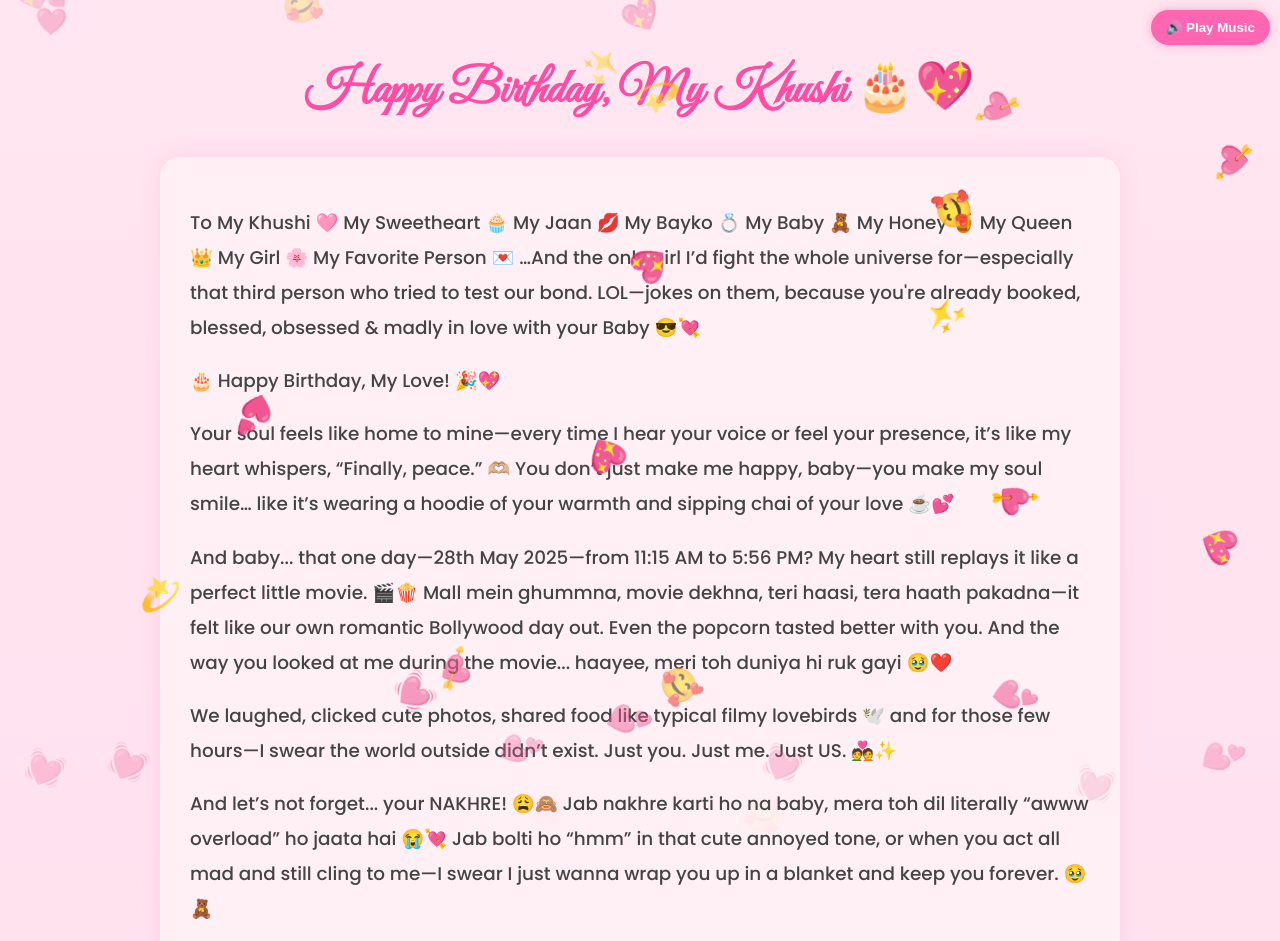
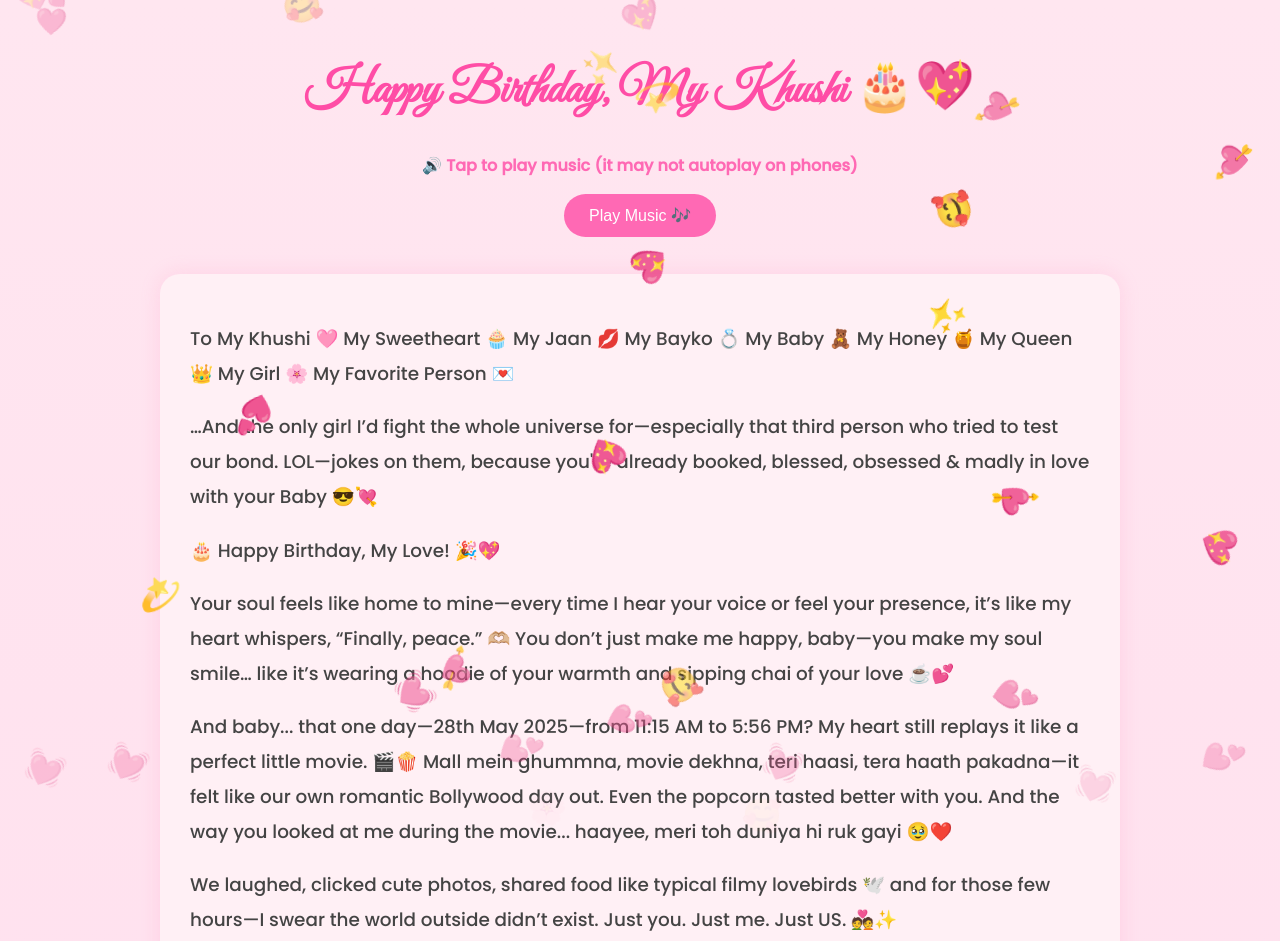
Before and after one commit to LoveForKhushi/khushi-birthday-site, a plain HTML site: page index.html in a window 1280 px wide. Shown: the top 941 px of the page. Drawn offline with Linux system fonts and the light colour scheme.

Commit message:
Add files via upload

```diff
--- a/index.html
+++ b/index.html
@@ -1,4 +1,3 @@
-
 <!DOCTYPE html>
 <html lang="en">
 <head>
@@ -86,42 +85,78 @@
       }
     }
 
-    #music-control {
-      position: fixed;
-      top: 10px;
-      right: 10px;
-      background-color: #ff66b2;
+    .click-to-play {
+      text-align: center;
+      margin: 1em;
+      font-weight: bold;
+      color: #ff69b4;
+    }
+
+    button {
+      display: block;
+      margin: 0 auto;
+      padding: 12px 25px;
+      background-color: #ff69b4;
       border: none;
-      padding: 10px 15px;
       color: white;
-      font-weight: bold;
+      font-size: 1rem;
       border-radius: 30px;
-      box-shadow: 0 0 10px rgba(255,105,180,0.5);
       cursor: pointer;
-      z-index: 1000;
+      transition: background 0.3s ease;
     }
+
+    button:hover {
+      background-color: #ff3385;
+    }
+
   </style>
 </head>
 <body>
 
   <h1>Happy Birthday, My Khushi 🎂💖</h1>
 
+  <div class="click-to-play">🔊 Tap to play music (it may not autoplay on phones)</div>
+  <button onclick="document.getElementById('bgmusic').play()">Play Music 🎶</button>
+
+  <audio id="bgmusic" loop>
+    <source src="until_i_found_you.mp3" type="audio/mpeg">
+    Your browser does not support the audio tag.
+  </audio>
+
   <div class="love-letter">
-<p>To My Khushi 🩷 My Sweetheart 🧁 My Jaan 💋 My Bayko 💍 My Baby 🧸 My Honey 🍯 My Queen 👑 My Girl 🌸 My Favorite Person 💌 …And the only girl I’d fight the whole universe for—especially that third person who tried to test our bond. LOL—jokes on them, because you're already booked, blessed, obsessed & madly in love with your Baby 😎💘</p>
+    <p>To My Khushi 🩷 My Sweetheart 🧁 My Jaan 💋 My Bayko 💍 My Baby 🧸 My Honey 🍯 My Queen 👑 My Girl 🌸 My Favorite Person 💌</p>
+
+    <p>…And the only girl I’d fight the whole universe for—especially that third person who tried to test our bond. LOL—jokes on them, because you're already booked, blessed, obsessed & madly in love with your Baby 😎💘</p>
+
     <p>🎂 Happy Birthday, My Love! 🎉💖</p>
+
     <p>Your soul feels like home to mine—every time I hear your voice or feel your presence, it’s like my heart whispers, “Finally, peace.” 🫶🏼 You don’t just make me happy, baby—you make my soul smile… like it’s wearing a hoodie of your warmth and sipping chai of your love ☕💕</p>
+
     <p>And baby... that one day—28th May 2025—from 11:15 AM to 5:56 PM? My heart still replays it like a perfect little movie. 🎬🍿 Mall mein ghummna, movie dekhna, teri haasi, tera haath pakadna—it felt like our own romantic Bollywood day out. Even the popcorn tasted better with you. And the way you looked at me during the movie... haayee, meri toh duniya hi ruk gayi 🥹❤️</p>
+
     <p>We laughed, clicked cute photos, shared food like typical filmy lovebirds 🕊️ and for those few hours—I swear the world outside didn’t exist. Just you. Just me. Just US. 💑✨</p>
+
     <p>And let’s not forget... your NAKHRE! 😩🙈 Jab nakhre karti ho na baby, mera toh dil literally “awww overload” ho jaata hai 😭💘 Jab bolti ho “hmm” in that cute annoyed tone, or when you act all mad and still cling to me—I swear I just wanna wrap you up in a blanket and keep you forever. 🥹🧸</p>
+
     <p>Main toh bas tumhara hoon yaar. Tu nakhre kare, ya ruth jaaye—main toh sirf tera rahne wala. 🌙</p>
+
     <p>We've had our cute little misunderstandings too 😅—like that 5-minute “breakup” drama and You: “You don’t love me like before!” Me: “Arey yaarrr ab aise kyuuuu bol rahi haiii abb kya ho gayaaa mera baby 😭😭😂” But even when you said “Fine, don’t talk to me” (and texted me 2 minutes later with “btw what did you eat?” 🥲💀) I NEVER stopped loving you. Not for one second. 💘</p>
+
     <p>When that one third person tried entering our love story 😤—Baby, we stood tall like King and Queen, held each other, and said: “Not today, Satan.” 😌💅🏼 You + Me = Stronger than my gaming addiction + your shopping haul combined 😂🎮🛍️</p>
+
     <p>Khushi, I hope today you smile like your dimples are getting paid for it 😁💸 Feel beautiful like you always are—even without a filter (because baby, no filter can compete with your natural glow ✨) And feel loved like the Queen 👑 of the most chaotic, romantic, filmy, and adorable love story ever.</p>
+
     <p>Let’s keep growing together, dancing in malls, fighting over chocolate, laughing at silly jokes, and dreaming of a forever that's as soft and magical as your voice when you say “I love you, baby.” 🥺💕</p>
+
     <p>Happy Birthday, my baby girl. You turn ordinary days into fairy tales, silence into melody, and “just another moment” into something I’ll remember forever. 💫</p>
+
     <p>Forever yours, Your Loyal Bae 💘 (Your Baby, Hubby, personal fanboy, & official crown-holder of the Queen of my heart 👑)</p>
+
     <p>P.S. I’m manifesting many more 28th May-type days with you—just you, me, love, fun, drama, and your nakhre. 🌸 You’re not just my Khushi—you’re meri Khushi ka reason. ❤️</p>
-<p>“You walked into my life like a dream… and every day feels like a fairytale with you, baby.” 🥰<br>“Even Google doesn’t have answers to how much I love you, jaan.” 😘<br>“If loving you was homework, I’d be the first bencher, baby.” 📚❤️</p>
+
+    <p>“You walked into my life like a dream… and every day feels like a fairytale with you, baby.” 🥰<br>
+    “Even Google doesn’t have answers to how much I love you, jaan.” 😘<br>
+    “If loving you was homework, I’d be the first bencher, baby.” 📚❤️</p>
   </div>
 
   <div class="gallery">
@@ -131,17 +166,12 @@
     <img src="img4.jpeg.jpeg" alt="Sweet memory">
   </div>
 
-<button id="music-control">🔊 Play Music</button>
-<audio id="bgmusic" loop>
-  <source src="until_i_found_you.mp3" type="audio/mpeg">
-  Your browser does not support the audio tag.
-</audio>
-
   <div class="floating-emojis"></div>
 
   <script>
     const emojis = ["💖", "💫", "✨", "💘", "💕", "🥰", "💓", "🌸"];
     const container = document.querySelector(".floating-emojis");
+
     for (let i = 0; i < 30; i++) {
       const emoji = document.createElement("div");
       emoji.classList.add("emoji");
@@ -150,18 +180,6 @@
       emoji.innerText = emojis[Math.floor(Math.random() * emojis.length)];
       container.appendChild(emoji);
     }
-
-  const audio = document.getElementById('bgmusic');
-  const btn = document.getElementById('music-control');
-  btn.addEventListener('click', () => {
-    if (audio.paused) {
-      audio.play();
-      btn.innerText = "⏸ Pause Music";
-    } else {
-      audio.pause();
-      btn.innerText = "🔊 Play Music";
-    }
-  });
   </script>
 
 </body>
```
Lines whose indentation alone changed are shown as unchanged.
